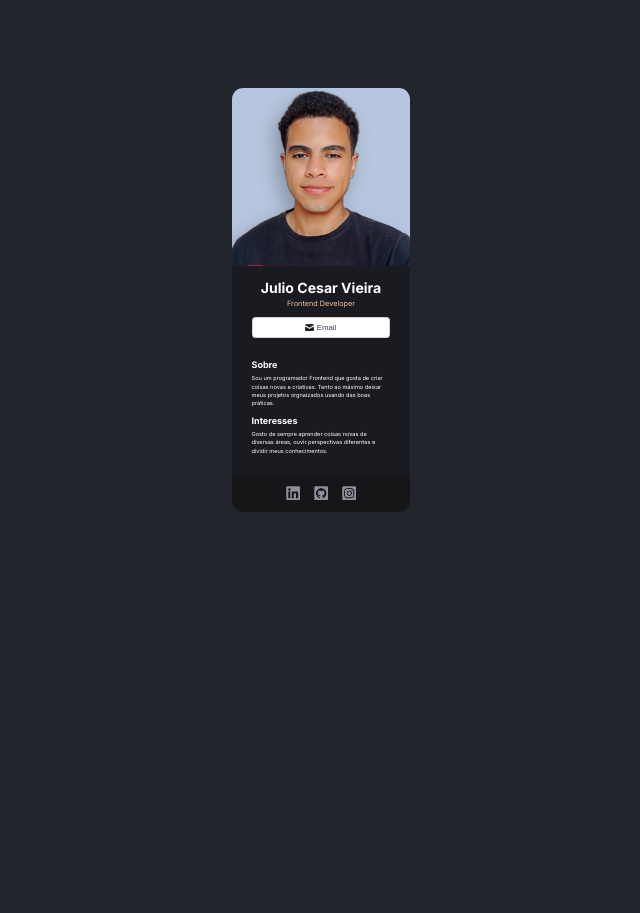
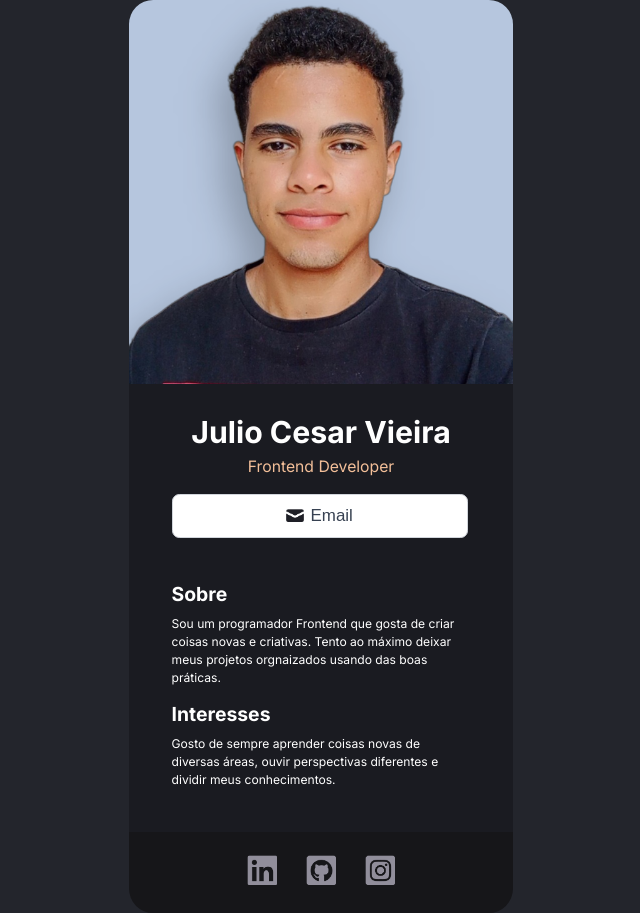
Before and after one commit to juliocjunior/digital-business-card, a React (Vite) app: page / in a window 1280 px wide. Shown: the whole page, without its empty margins (319-959 px from the left). Before the commit the page ends 800 px from the top, so only its background shows below. Built offline with nearby package versions, Linux system fonts and the light colour scheme.

Commit message:
tirando o height: 100vh;

```diff
--- a/src/index.scss
+++ b/src/index.scss
@@ -13,7 +13,6 @@ body {
   display: flex;
   justify-content: center;
   align-items: center;
-  height: 100vh;
 }
 
 .container {
@@ -117,12 +116,20 @@ body {
 
 @media (max-height: 1080px) {
   body {
-    zoom: 1.5;
+    zoom: 1.1;
+  }
+
+  .container {
+    margin-top: 0px;
   }
 }
 
-@media (max-height: 800px) {
+@media (max-height: 700px) {
   body {
-    zoom: 0.75;
+    zoom: 0.9;
+  }
+
+  .container {
+    margin-top: 80px;
   }
 }
```
